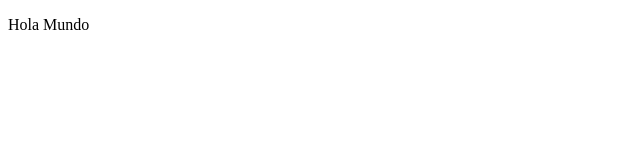
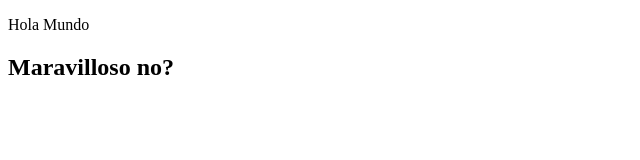
Before and after one commit to ElmerSut/Proyecto1, a plain HTML site: page index.html in a window 1280 px wide. Shown: the whole page, without its empty margins (0-640 px from the left). Drawn offline with Linux system fonts and the light colour scheme.

Commit message:
Agregue la linea 10

```diff
--- a/index.html
+++ b/index.html
@@ -7,5 +7,6 @@
 </head>
 <body>
     <p>Hola Mundo</p>
+    <h2>Maravilloso no?</h2>
 </body>
 </html>
```
